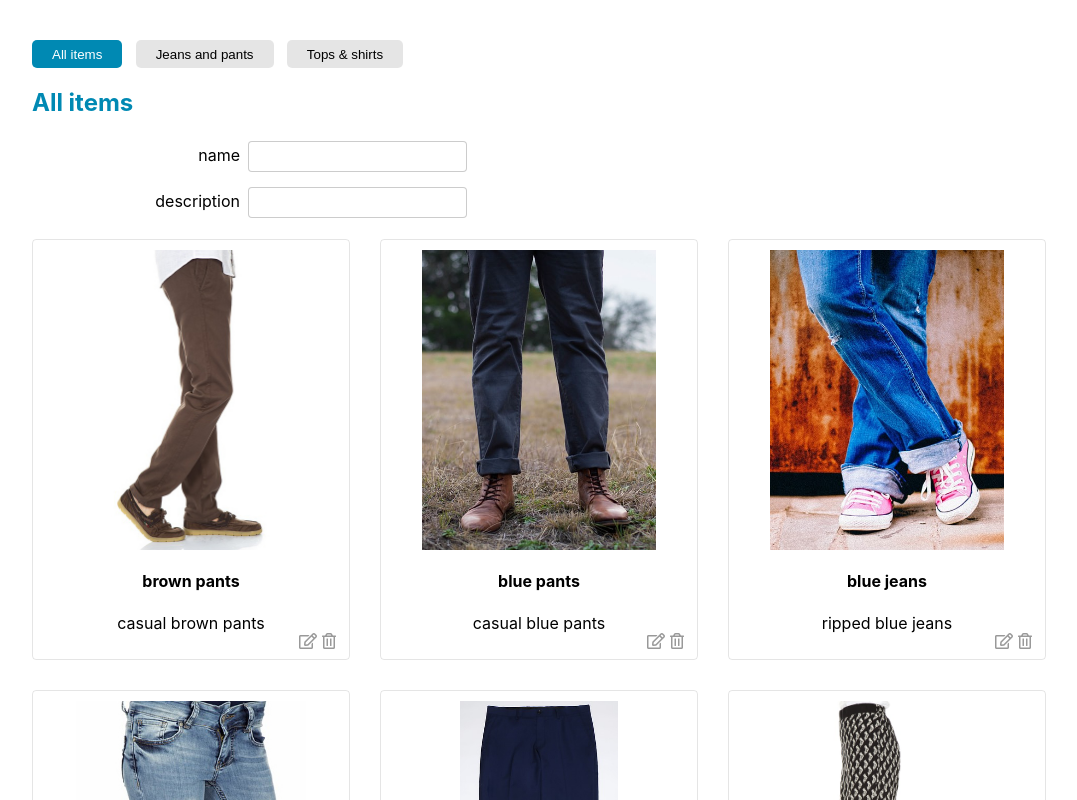
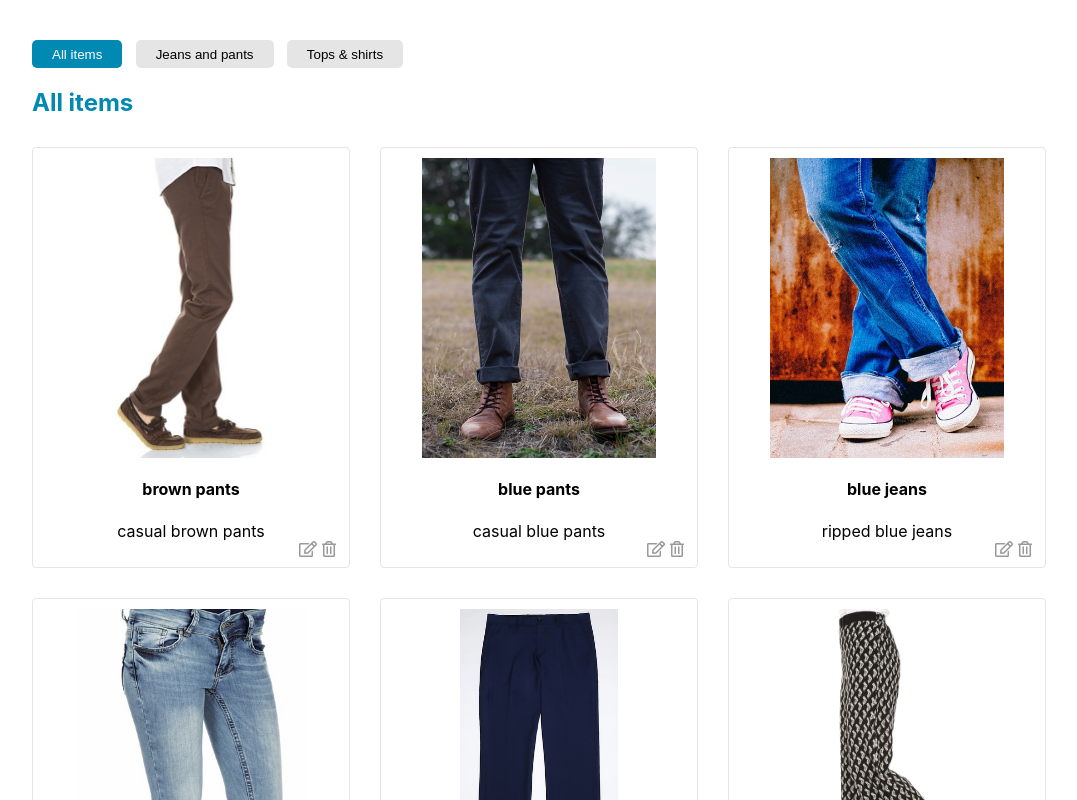
Before and after one commit to glucus/your-style-react, a React (Create React App) app: page / in a window 1280 px wide. Shown: the top 800 px of the page, without its empty margins (88-1165 px from the left). Built offline with nearby package versions, Linux system fonts and the light colour scheme.

Commit message:
added editCard form to card

```diff
--- a/src/components/Card/Card.scss
+++ b/src/components/Card/Card.scss
@@ -40,14 +40,15 @@ i {
 }
 
 
-// .fa-edit {
-//   position: absolute;
-//   right: 10px;
-//   bottom: 8px;
-// }
+.fa-check {
+  &:hover, &:focus {
+    color: green;
+  }
+  padding-right: 10px;
+}
 
-// .fa-trash-alt {
-//   position: absolute;
-//   right: 4px;
-//   bottom: 8px;
-// }
+.fa-trash-alt {
+  &:hover, &:focus {
+    color: red;
+  }
+}
--- a/src/components/Card/index.jsx
+++ b/src/components/Card/index.jsx
@@ -2,13 +2,24 @@ import React from 'react';
 import PropTypes from 'prop-types';
 import './Card.scss';
 import { Consumer } from '../../context';
+import Form from '../Form';
 
 class Card extends React.Component {
+
+  state={
+    formHidden: true
+  }
 
   onClickDelete = (id, name, dispatch) => {
     dispatch ({
       type: 'DELETE_ITEM',
       payload: { id: id, name: name }
+    })
+  }
+
+  toggleForm = () => {
+    this.setState ({
+      formHidden: !this.state.formHidden
     })
   }
 
@@ -20,18 +31,29 @@ class Card extends React.Component {
 
             const { card } = this.props;
             const { dispatch } = value;
+            const { formHidden } = this.state;
 
             return (
               <div className="card">
-
                   <img className="thumbnail" src={card.image} alt="" />
-                  <h4>{card.name}</h4>
-                  <div>{card.description}</div>
+                  {
+                    formHidden ?
+                    <React.Fragment>
+                      <h4>{card.name}</h4>
+                      <div>{card.description}</div>
+                    </React.Fragment>
+                    :
+                    <Form />
+                  }
                   <div className="icons-bottom">
-                    <i className="far fa-edit" />
-                    <i className="far fa-trash-alt"
-                      onClick={this.onClickDelete.bind (this, card.id, card.name, dispatch)}
-                    />
+                    {
+                      formHidden ?
+                        <i className="far fa-edit" onClick={this.toggleForm} /> :
+                        <i className="fas fa-check" onClick={this.toggleForm} />
+                    }
+                    {formHidden && <i className="far fa-trash-alt"
+                        onClick={this.onClickDelete.bind (this, card.id, card.name, dispatch)}
+                      />}
                   </div>
               </div>
             );
--- a/src/components/Form/Form.scss
+++ b/src/components/Form/Form.scss
@@ -1,23 +1,26 @@
 form {
+  width: 90%;
+  display: flex;
+  flex-direction: column;
+  padding: 1em 0 0.5em;
+}
+
+.form-row {
+  margin-bottom: 0.5em;
   display: flex;
   flex-direction: column;
 }
 
-.form-row {
-  margin-bottom: 10px;
-}
-
 input {
+  // width: 100%;
   border-radius: 4px;
   border: 1px solid rgba(0, 0, 0, 0.2);
   padding: 0.5em 1.5em;
   color: rgba(0, 0, 0, 0.8);
+  flex-grow: 1;
 }
 
 .form-label {
-  display: inline-flex;
-  justify-content: flex-end;
   padding: 0.5em;
-  width: 200px;
-  // color: #0089b3;
+  font-size: 14px;
 }
--- a/src/components/Form/index.jsx
+++ b/src/components/Form/index.jsx
@@ -35,10 +35,8 @@ class Form extends React.Component {
       <form>
         {fieldsArr.map (
           item => <div className="form-row" key={item}>
-                    <label>
-                      <span className="form-label">{item}</span>
-                      <input type='text' name={item} value={this.state[item]} onChange={this.handleChange} />
-                     </label>
+                    <label className="form-label">{item}</label>
+                    <input type='text' name={item} value={this.state[item]} onChange={this.handleChange} />
                   </div>
         )}
       </form>
--- a/src/components/Gallery/index.jsx
+++ b/src/components/Gallery/index.jsx
@@ -4,7 +4,6 @@ import './Gallery.scss';
 import { Consumer } from '../../context';
 import Cards from '../Cards';
 import CategoryTabs from '../CategoryTabs';
-import Form from '../Form';
 
 class Gallery extends React.Component {
 
@@ -21,7 +20,6 @@ class Gallery extends React.Component {
                               categoryName={categoryName}
                 />
                 <h2>{categoryDescription}</h2>
-                <Form />
               </div>
               <div className="gallery">
                   <Cards cards={filteredClothes} />
```
